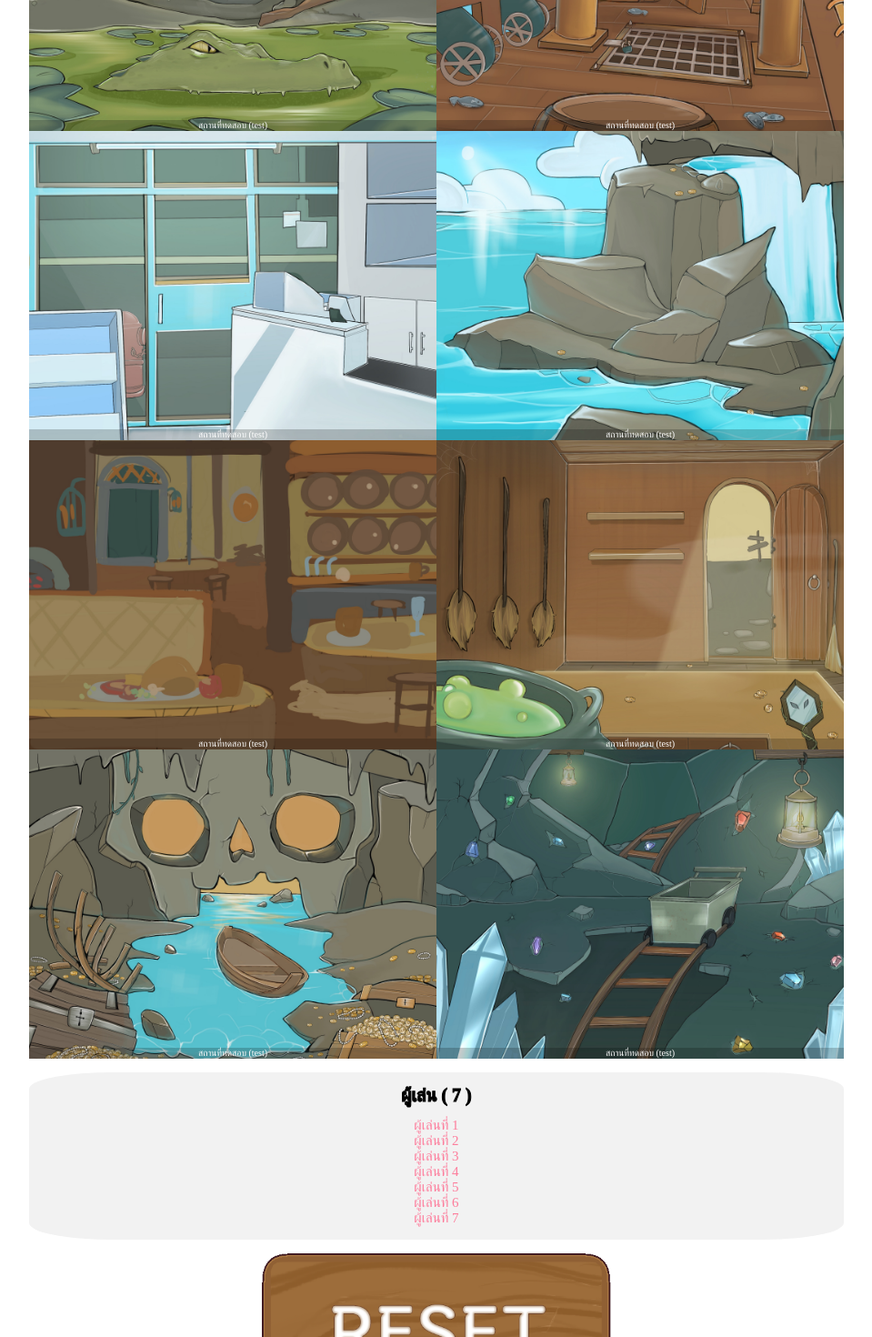
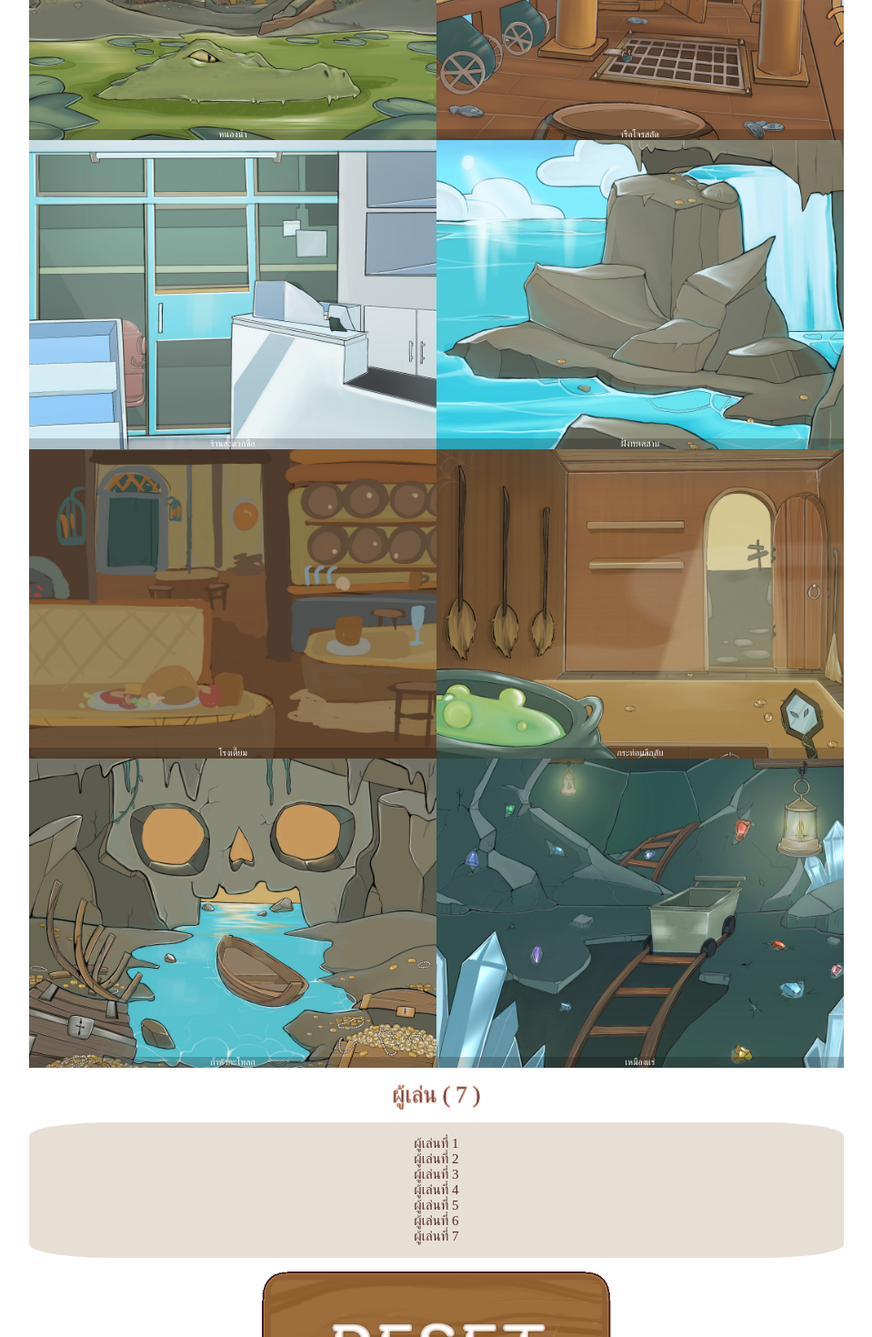
Before and after one commit to JedsadaSrijunpoe/my-app, a React (Create React App) app: page / in a window 1280 px wide. Shown: the part 880-2350 px from the top of the page at 91% size, without its empty margins (160-1119 px from the left). Built offline with nearby package versions, Linux system fonts and the light colour scheme; a web font is replaced by a local one.

Commit message:
Change location name and font color

```diff
--- a/src/App.css
+++ b/src/App.css
@@ -79,18 +79,19 @@
 
 /* --------------------Text------------------- */
 
-h1 {
-  font-size: 20px;
+.header-text {
+  color: #502b23;
+  font-size: 25px;
+  line-height: 10px;
   font-family: "ChulabhornLikit-Bold";
-  -webkit-text-stroke: 1px black;
+  -webkit-text-stroke: 1px #c1846f;
 }
 
 .player-container {
-  background-color: #f2f2f2;
+  background-color: rgba(142, 94, 44, 0.2);
   width: 70%;
   margin: 15px auto;
-  padding-top: 0.1px;
-  padding-bottom: 15px;
+  padding: 15px 0;
   border-radius: 10%;
 }
 
@@ -99,12 +100,11 @@ h1 {
   font-family: "ChulabhornLikit-Medium";
   user-select: none;
   cursor: pointer;
-  color: #fd7c9b;
+  color: #502b23;
 }
 
 .cross-out {
   text-decoration: line-through;
-  color: gray;
 }
 
 /* --------------------Button------------------- */
--- a/src/App.js
+++ b/src/App.js
@@ -3,16 +3,56 @@ import { useState } from 'react'
 
 function App () {
   const [locations, setLocations] = useState([
-    { src: '/image/locations/place1.JPG', isGrayscale: false },
-    { src: '/image/locations/place2.JPG', isGrayscale: false },
-    { src: '/image/locations/place3.JPG', isGrayscale: false },
-    { src: '/image/locations/place4.JPG', isGrayscale: false },
-    { src: '/image/locations/place5.JPG', isGrayscale: false },
-    { src: '/image/locations/place6.JPG', isGrayscale: false },
-    { src: '/image/locations/place7.JPG', isGrayscale: false },
-    { src: '/image/locations/place8.JPG', isGrayscale: false },
-    { src: '/image/locations/place9.JPG', isGrayscale: false },
-    { src: '/image/locations/place10.JPG', isGrayscale: false }
+    {
+      src: '/image/locations/place1.JPG',
+      locationName: 'ปราสาท',
+      isGrayscale: false
+    },
+    {
+      src: '/image/locations/place2.JPG',
+      locationName: 'ลานดอกไม้',
+      isGrayscale: false
+    },
+    {
+      src: '/image/locations/place3.JPG',
+      locationName: 'หนองน้ำ',
+      isGrayscale: false
+    },
+    {
+      src: '/image/locations/place4.JPG',
+      locationName: 'เรือโจรสลัด',
+      isGrayscale: false
+    },
+    {
+      src: '/image/locations/place5.JPG',
+      locationName: 'ร้านสะดวกซื้อ',
+      isGrayscale: false
+    },
+    {
+      src: '/image/locations/place6.JPG',
+      locationName: 'ฝั่งทะเลสาบ',
+      isGrayscale: false
+    },
+    {
+      src: '/image/locations/place7.JPG',
+      locationName: 'โรงเตี๊ยม',
+      isGrayscale: false
+    },
+    {
+      src: '/image/locations/place8.JPG',
+      locationName: 'กระท่อมลึกลับ',
+      isGrayscale: false
+    },
+    {
+      src: '/image/locations/place9.JPG',
+      locationName: 'ถ้ำหัวกะโหลก',
+      isGrayscale: false
+    },
+    {
+      src: '/image/locations/place10.JPG',
+      locationName: 'เหมืองแร่',
+      isGrayscale: false
+    }
   ])
 
   const toggleGrayscale = index => {
@@ -53,7 +93,7 @@ function App () {
   return (
     <div className='App'>
       <Header />
-      <h1>สถานที่ ( 10 )</h1>
+      <p className='header-text'>สถานที่ ( 10 )</p>
       <div className='image-row'>
         <LocationImage
           location={locations[0]}
@@ -105,8 +145,8 @@ function App () {
         />
       </div>
 
+      <p className='header-text'>ผู้เล่น ( 7 )</p>
       <div className='player-container'>
-        <h1>ผู้เล่น ( 7 )</h1>
         <PlayerDiv player={players[0]} onClick={() => toggleCrossOut(0)} />
         <PlayerDiv player={players[1]} onClick={() => toggleCrossOut(1)} />
         <PlayerDiv player={players[2]} onClick={() => toggleCrossOut(2)} />
@@ -133,7 +173,7 @@ function LocationImage ({ location, onClick }) {
 
       {/* {location.isGrayscale && <div className='x-overlay'>X</div>} */}
 
-      <div className='overlay'>สถานที่ทดสอบ (test)</div>
+      <div className='overlay'>{location.locationName}</div>
     </div>
   )
 }
```
